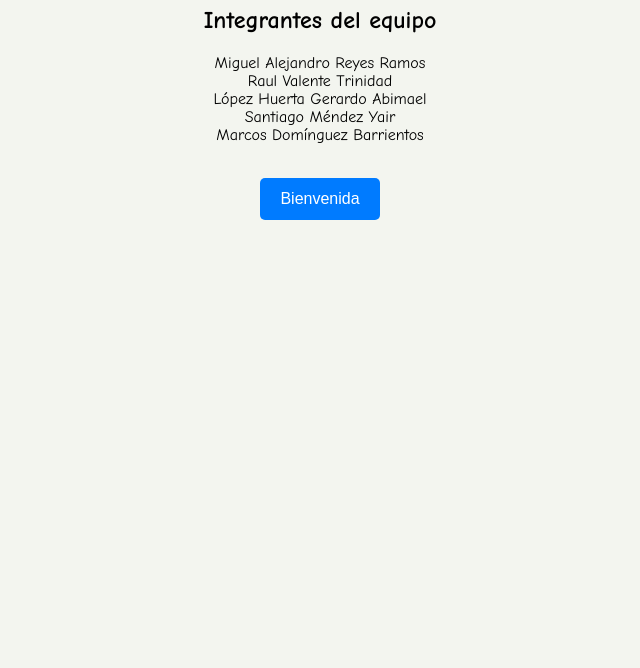
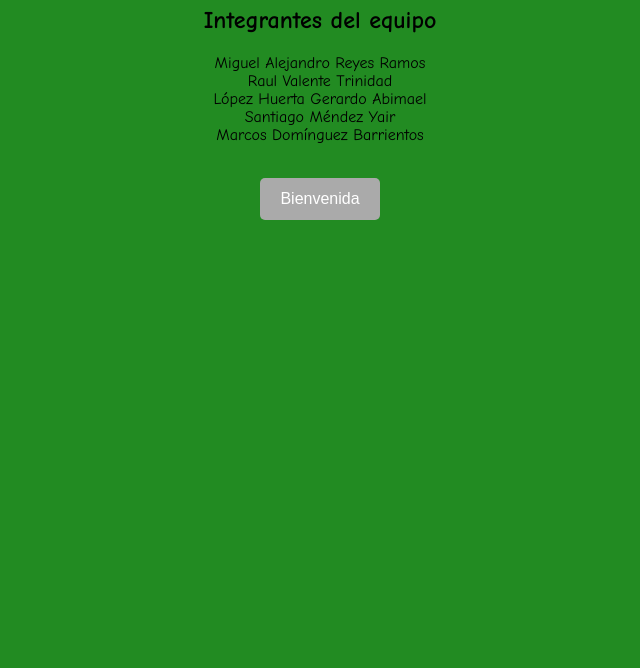
Before and after one commit to Marckjr6272/Bienvendida, a plain HTML site: page index.html in a window 1280 px wide. Shown: the part 132-800 px from the top of the page, without its empty margins (320-960 px from the left). Drawn offline with Linux system fonts and the light colour scheme.

Commit message:
Update index.html

```diff
--- a/index.html
+++ b/index.html
@@ -7,7 +7,7 @@
         body {
             font-family: "Comic Sans MS", "Comic Sans", cursive;
             text-align: center;
-            background-color: #f3f5ef;
+            background-color: #228B22;
             padding-top: 50px;
         }
         h1 {
@@ -17,7 +17,7 @@
             padding: 12px 20px;
             font-size: 16px;
             cursor: pointer;
-            background-color: #007BFF;
+            background-color: #AAAAAA;
             color: white;
             border: none;
             border-radius: 5px;
```
